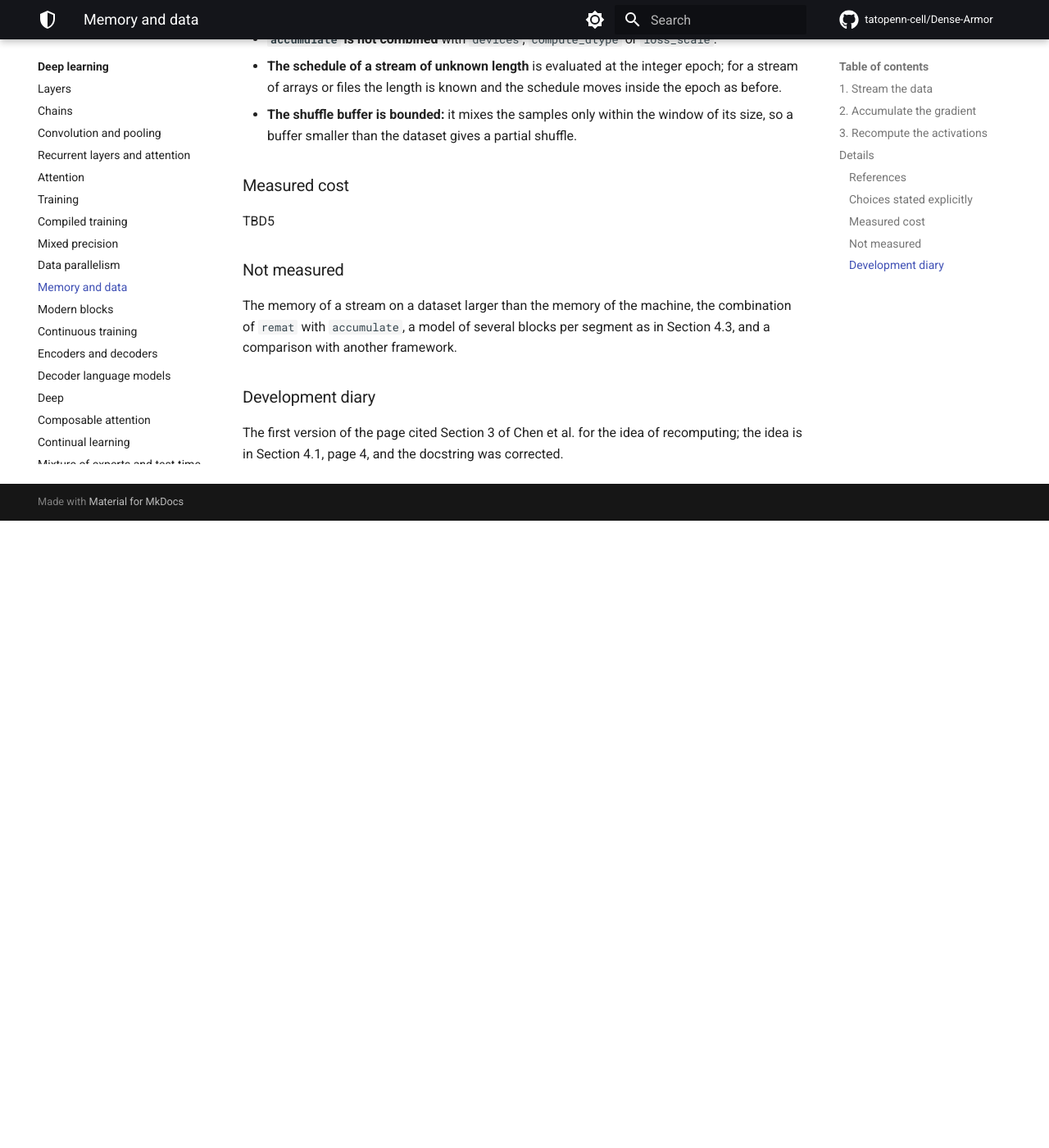
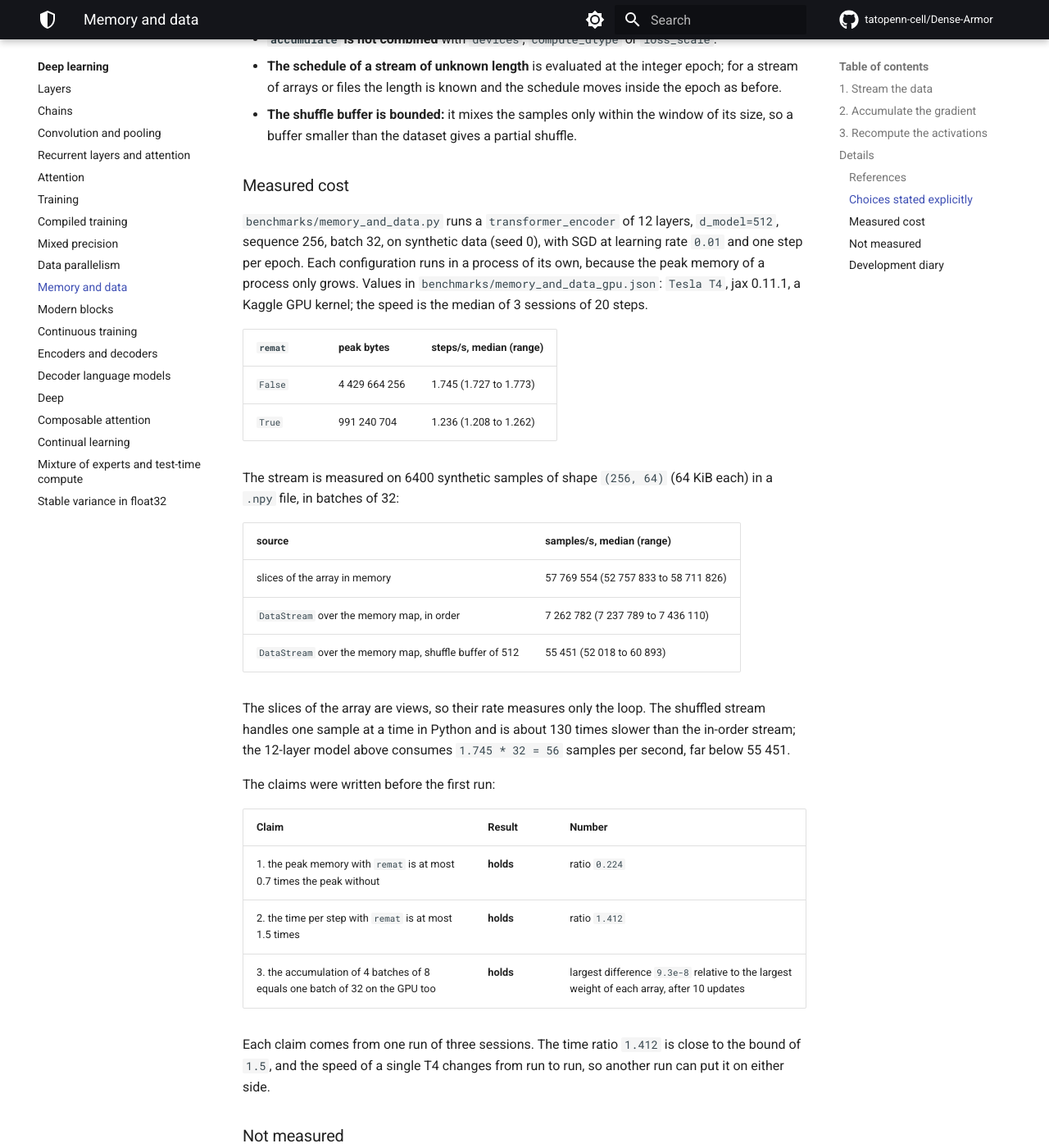
Before and after one commit to tatopenn-cell/Dense-Armor, an MkDocs documentation site: the page built from docs/neural/memory_and_data.md, in a window 1280 px wide and 1400 px high, scrolled down 3602 px. Shown: the whole window at 82% size. Built offline with MkDocs 1.6.1 and Material for MkDocs 9.7.7, drawn with Linux system fonts in a browser that asks for light colours; comment, search, counter and statistics services are not loaded; before the commit the page ends 4237 px from its top, so only the background shows below that.

Commit message:
GPU numbers of the memory and data benchmark, in the JSON and on the page
benchmarks/memory_and_data_gpu.json is the output of benchmarks/memory_and_data.py
on a Kaggle kernel with a Tesla T4 (jax 0.11.1), run on the commit that
added the script. The three claims, written in the script before the run:
- the peak memory with remat at most 0.7 times the peak without: holds,
  4 429 664 256 bytes without remat and 991 240 704 with it, ratio 0.224;
- the time per step with remat at most 1.5 times: holds, 1.745 steps/s
  without and 1.236 with, ratio 1.412 (close to the bound);
- the accumulation of 4 batches of 8 equal to one batch of 32 on the GPU:
  holds, largest relative difference 9.3e-08 after 10 updates.
The stream, on 6400 synthetic samples of 64 KiB: 7 262 782 samples/s over
the memory map in order, 55 451 with a shuffle buffer of 512; the 12-layer
model consumes 56 samples/s, so the stream is not its bottleneck.

The "Measured cost" section of docs/neural/memory_and_data.md has these
tables and the claims, with the note that each claim is one run of three
sessions and that the time ratio is near the bound.

```diff
--- a/docs/neural/memory_and_data.md
+++ b/docs/neural/memory_and_data.md
@@ -134,7 +134,32 @@ False True
 
 ### Measured cost
 
-TBD5
+`benchmarks/memory_and_data.py` runs a `transformer_encoder` of 12 layers, `d_model=512`, sequence 256, batch 32, on synthetic data (seed 0), with SGD at learning rate `0.01` and one step per epoch. Each configuration runs in a process of its own, because the peak memory of a process only grows. Values in `benchmarks/memory_and_data_gpu.json`: `Tesla T4`, jax 0.11.1, a Kaggle GPU kernel; the speed is the median of 3 sessions of 20 steps.
+
+| `remat` | peak bytes | steps/s, median (range) |
+|---|---|---|
+| `False` | 4 429 664 256 | 1.745 (1.727 to 1.773) |
+| `True` | 991 240 704 | 1.236 (1.208 to 1.262) |
+
+The stream is measured on 6400 synthetic samples of shape `(256, 64)` (64 KiB each) in a `.npy` file, in batches of 32:
+
+| source | samples/s, median (range) |
+|---|---|
+| slices of the array in memory | 57 769 554 (52 757 833 to 58 711 826) |
+| `DataStream` over the memory map, in order | 7 262 782 (7 237 789 to 7 436 110) |
+| `DataStream` over the memory map, shuffle buffer of 512 | 55 451 (52 018 to 60 893) |
+
+The slices of the array are views, so their rate measures only the loop. The shuffled stream handles one sample at a time in Python and is about 130 times slower than the in-order stream; the 12-layer model above consumes `1.745 * 32 = 56` samples per second, far below 55 451.
+
+The claims were written before the first run:
+
+| Claim | Result | Number |
+|---|---|---|
+| 1. the peak memory with `remat` is at most 0.7 times the peak without | **holds** | ratio `0.224` |
+| 2. the time per step with `remat` is at most 1.5 times | **holds** | ratio `1.412` |
+| 3. the accumulation of 4 batches of 8 equals one batch of 32 on the GPU too | **holds** | largest difference `9.3e-8` relative to the largest weight of each array, after 10 updates |
+
+Each claim comes from one run of three sessions. The time ratio `1.412` is close to the bound of `1.5`, and the speed of a single T4 changes from run to run, so another run can put it on either side.
 
 ### Not measured
 
```
Also changed, not shown: 1 other file.
